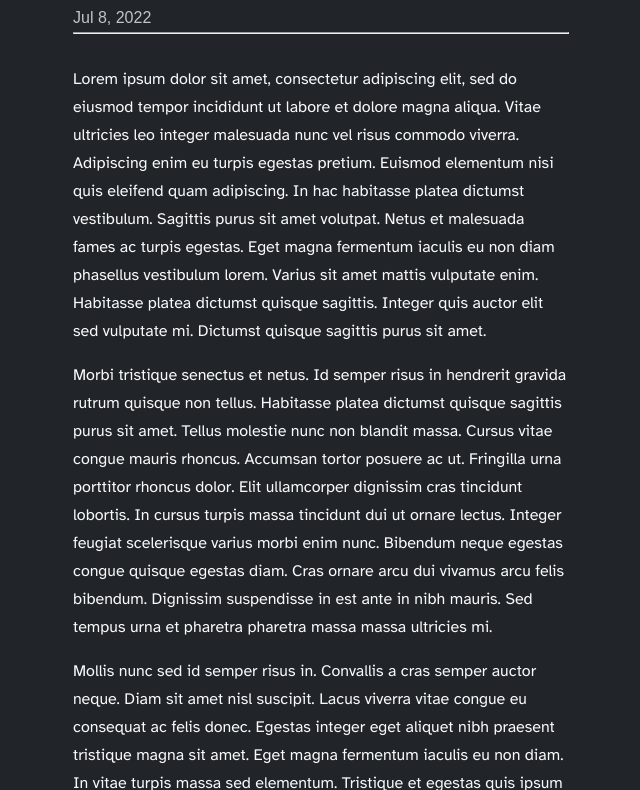
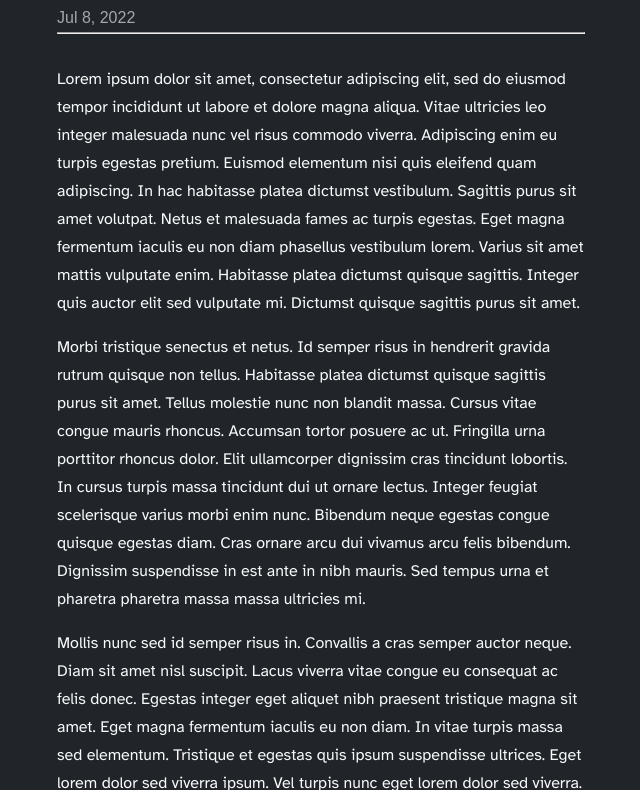
Before and after one commit to ragibasif/ragibasif.github.io, an Astro site: page /blog/first-post in a window 1280 px wide. Shown: the part 186-976 px from the top of the page, without its empty margins (319-959 px from the left). Built offline with nearby package versions, Linux system fonts and the light colour scheme; Astro itself is replaced by a stand-in of ours.

Commit message:
style: cleanup styles

```diff
--- a/src/components/Footer.astro
+++ b/src/components/Footer.astro
@@ -30,7 +30,7 @@ const rss = "/rss.xml";
 
 <style>
   footer {
-    color: var(--gray1);
+    color: var(--gray);
     opacity: 0.75;
     padding: 2rem 1rem 4rem;
     text-align: center;
@@ -59,7 +59,7 @@ const rss = "/rss.xml";
   }
 
   .social-links a {
-    color: var(--blue1);
+    color: var(--link);
     text-decoration: underline;
   }
 
--- a/src/components/Header.astro
+++ b/src/components/Header.astro
@@ -23,6 +23,7 @@ import { SITE } from "@consts";
   }
 
   .site-title {
+    color: var(--text);
     width: 100%;
     display: flex;
     justify-content: flex-start;
--- a/src/components/Nav.astro
+++ b/src/components/Nav.astro
@@ -27,17 +27,18 @@ import Link from "@components/Link.astro";
   }
 
   .nav-links a {
+    color: var(--text);
     text-decoration: none;
     border-bottom: 2px solid transparent;
     transition: border-color 0.4s ease;
   }
 
   .nav-links a:hover {
-    border-bottom-color: var(--blue1);
+    border-bottom-color: var(--blue);
   }
 
   .nav-links a.active {
-    border-bottom-color: var(--blue1);
+    border-bottom-color: var(--blue);
     font-weight: bold;
   }
 
--- a/src/pages/blog/index.astro
+++ b/src/pages/blog/index.astro
@@ -62,7 +62,6 @@ const posts = (await getCollection("blog")).sort(
     }
 
     ul:hover a:hover .date {
-      color: var(--text-secondary);
       opacity: 1;
     }
   }
@@ -99,9 +98,7 @@ const posts = (await getCollection("blog")).sort(
 
   .date {
     margin: 0;
-    color: var(--text-secondary);
     opacity: 0.75;
-    letter-spacing: var(--spacing-s);
     flex-shrink: 0;
     white-space: nowrap;
   }
--- a/src/pages/projects.astro
+++ b/src/pages/projects.astro
@@ -45,10 +45,10 @@ import { PROJECTS } from "@consts";
   }
 
   .project-item {
-    border: 1px solid var(--gray1);
+    border: 1px solid var(--gray);
     padding: 1.5rem;
     border-radius: 0.75rem;
-    background: var(--code);
+    background: var(--bg);
     transition:
       border-color 0.2s ease,
       transform 0.2s ease;
@@ -61,7 +61,5 @@ import { PROJECTS } from "@consts";
   .project-item a {
     margin-top: 0.5rem;
     display: inline-block;
-    color: var(--blue1);
-    text-decoration: underline;
   }
 </style>
--- a/src/styles/global.css
+++ b/src/styles/global.css
@@ -3,39 +3,25 @@
 :root {
   /* colors */
   --seasalt: #f8f9faff;
-  --antiflash-white: #e9ecefff;
-  --platinum: #dee2e6ff;
   --french-gray: #ced4daff;
-  --french-gray-2: #adb5bdff;
-  --cool-gray: #8d99aeff;
-  --slate-gray: #6c757dff;
-  --outer-space: #495057ff;
-  --onyx: #343a40ff;
   --eerie-black: #212529ff;
   --red-pantone: #ef233cff;
   --powder-blue: #a1b5d8ff;
   --tea-green: #c2d8b9ff;
 
-  --black1: var(--eerie-black);
-  --white1: var(--seasalt);
-  --white2: var(--antiflash-white);
-  --white3: var(--platinum);
-  --gray1: var(--french-gray);
-  --gray2: var(--french-gray-2);
-  --gray3: var(--cool-gray);
-  --gray4: var(--slate-gray);
-  --gray5: var(--outer-space);
-  --gray6: var(--onyx);
-  --red1: var(--red-pantone);
-  --blue1: var(--powder-blue);
-  --green1: var(--tea-green);
+  --black: var(--eerie-black);
+  --white: var(--seasalt);
+  --gray: var(--french-gray);
+  --red: var(--red-pantone);
+  --blue: var(--powder-blue);
+  --green: var(--tea-green);
 
-  --bg: var(--black1);
-  --text: var(--white1);
-  --heading: var(--white2);
-  --link: var(--white3);
-  --code: var(--gray6);
-  --blockquote: var(--gray1);
+  --bg: var(--black);
+  --text: var(--white);
+  --heading: var(--white);
+  --link: var(--blue);
+  --code: var(--blue);
+  --blockquote: var(--blue);
 
   /* Min Content Width */
   --content-width: 35rem;
@@ -71,8 +57,6 @@ html {
 
 body {
   font-family: var(--sans);
-  font-feature-settings: 'ss03' 1;
-  font-size: var(--font-size-m);
   background-color: var(--bg);
   color: var(--text);
   text-rendering: optimizeLegibility;
@@ -84,12 +68,11 @@ body {
   max-width: var(--content-width);
   width: 100%;
   margin: 0 auto;
-  padding: 2rem;
+  padding: 2rem 1rem;
   display: flex;
   flex-direction: column;
   justify-content: center;
   align-items: center;
-  letter-spacing: var(--spacing-m);
   overscroll-behavior-y: contain;
   transition: background-color 0.2s ease-out;
 }
@@ -142,40 +125,13 @@ a {
   }
 }
 
-footer {
-  display: flex;
-  flex-direction: column;
-  text-align: center;
-  padding: 2em 1em 6em 1em;
-}
-
-::selection {
-  background-color: var(--selection);
-}
-
-:focus {
-  outline: 2px solid var(--text-tertiary);
-  outline-offset: 2px;
-}
-
-:focus:not(:focus-visible) {
-  outline: none;
-}
-
-:focus-visible {
-  outline: 2px solid var(--text-tertiary);
-  outline-offset: 2px;
-}
-
-
 
 .date {
   margin: 0;
-  font-weight: var(--font-weight-light);
-  color: var(--text-secondary);
+  font-weight: light;
+  color: var(--gray);
   opacity: 0.75;
   flex-shrink: 0;
-  letter-spacing: var(--spacing-s);
   font-variant-numeric: tabular-nums;
   font-feature-settings:
     'tnum' 1,
@@ -185,10 +141,6 @@ footer {
     'calt' 1,
     'ss03' 1,
     'ordn' 1;
-}
-
-.date .month {
-  letter-spacing: var(--spacing-m);
 }
 
 .sr-only {
@@ -221,18 +173,13 @@ img {
 
 img:hover {
   transform: scale(1.01);
-  box-shadow: 0 0 0 2px var(--blue);
+  box-shadow: 0 0 0 2px var(--gray);
 }
 
 main img {
   max-width: var(--content-width);
   width: 100%;
 }
-
-
-
-
-
 
 h1,
 h2,
@@ -262,9 +209,6 @@ li {
   margin-bottom: 1rem;
 }
 
-
-
-
 blockquote {
   border-left: 4px solid var(--blockquote);
   padding-left: 1rem;
@@ -275,6 +219,7 @@ blockquote {
 
 code {
   background-color: var(--code);
+  color: var(--bg);
   overflow-wrap: break-word;
   word-break: break-word;
   white-space: pre-wrap;
@@ -282,6 +227,7 @@ code {
   border-radius: 0.25rem;
   font-family: var(--mono);
   font-size: 0.9em;
+  font-weight: bold;
 }
 
 pre {
```
